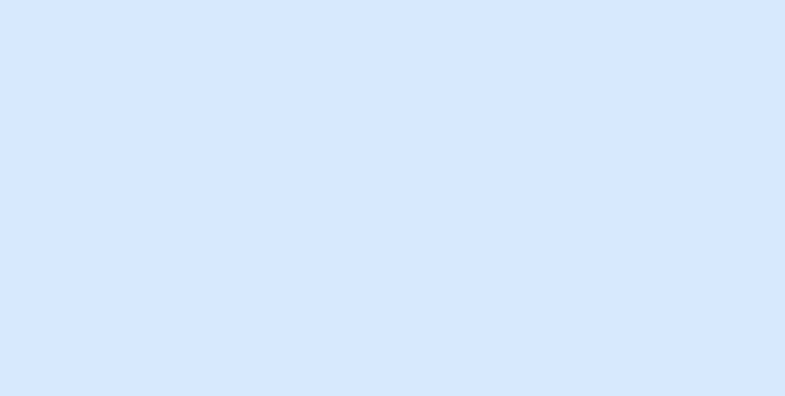
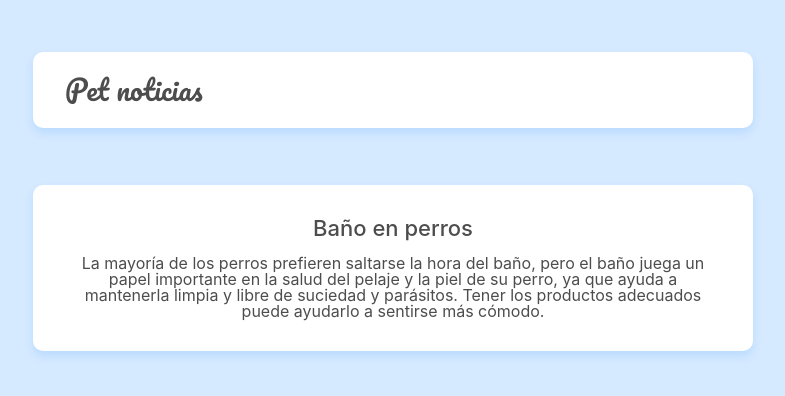
Before and after one commit to AbrahamOliden/react-router, a React (Vite) app: page / in a window 1280 px wide. Shown: the top 396 px of the page, without its empty margins (247-1032 px from the left). Built offline with nearby package versions, Linux system fonts and the light colour scheme.

Commit message:
first steps with React Router

```diff
--- a/src/App.jsx
+++ b/src/App.jsx
@@ -1,4 +1,5 @@
 import { useState } from 'react'
+import { BrowserRouter as Router, Routes, Route} from 'react-router-dom'
 import Home from './routes/Home.jsx'
 import About from './routes/About.jsx'
 import './assets/css/base/base.css'
@@ -7,12 +8,13 @@ import './App.css'
 
 function App() {
 
-
-
   return (
-    <>
-
-    </>
+    <Router>
+      <Routes>
+        <Route path='/' element={<Home />}/>
+        <Route path='/about' element={<About />} />
+      </Routes>
+    </Router>
   )
 }
 
```
